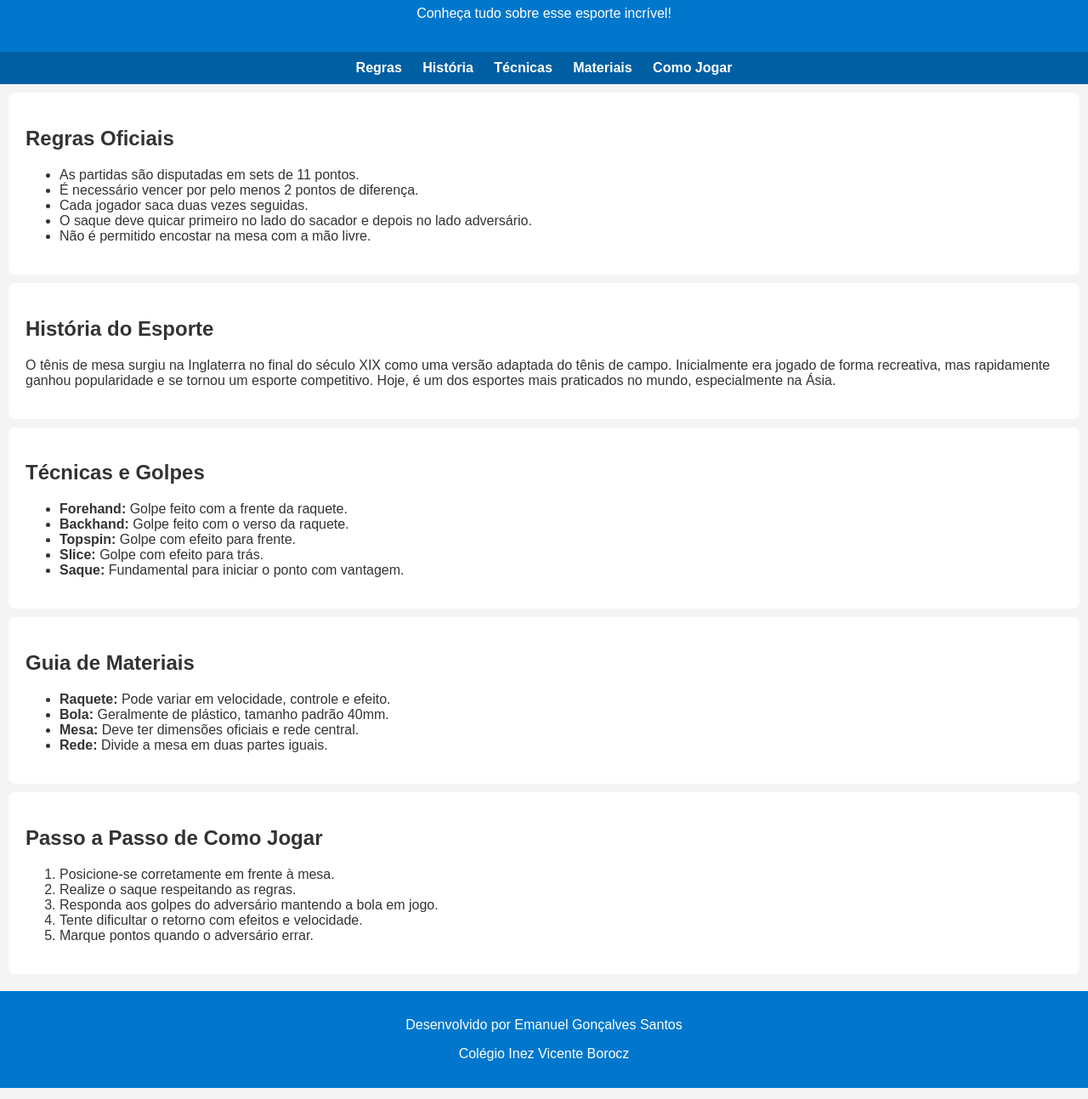
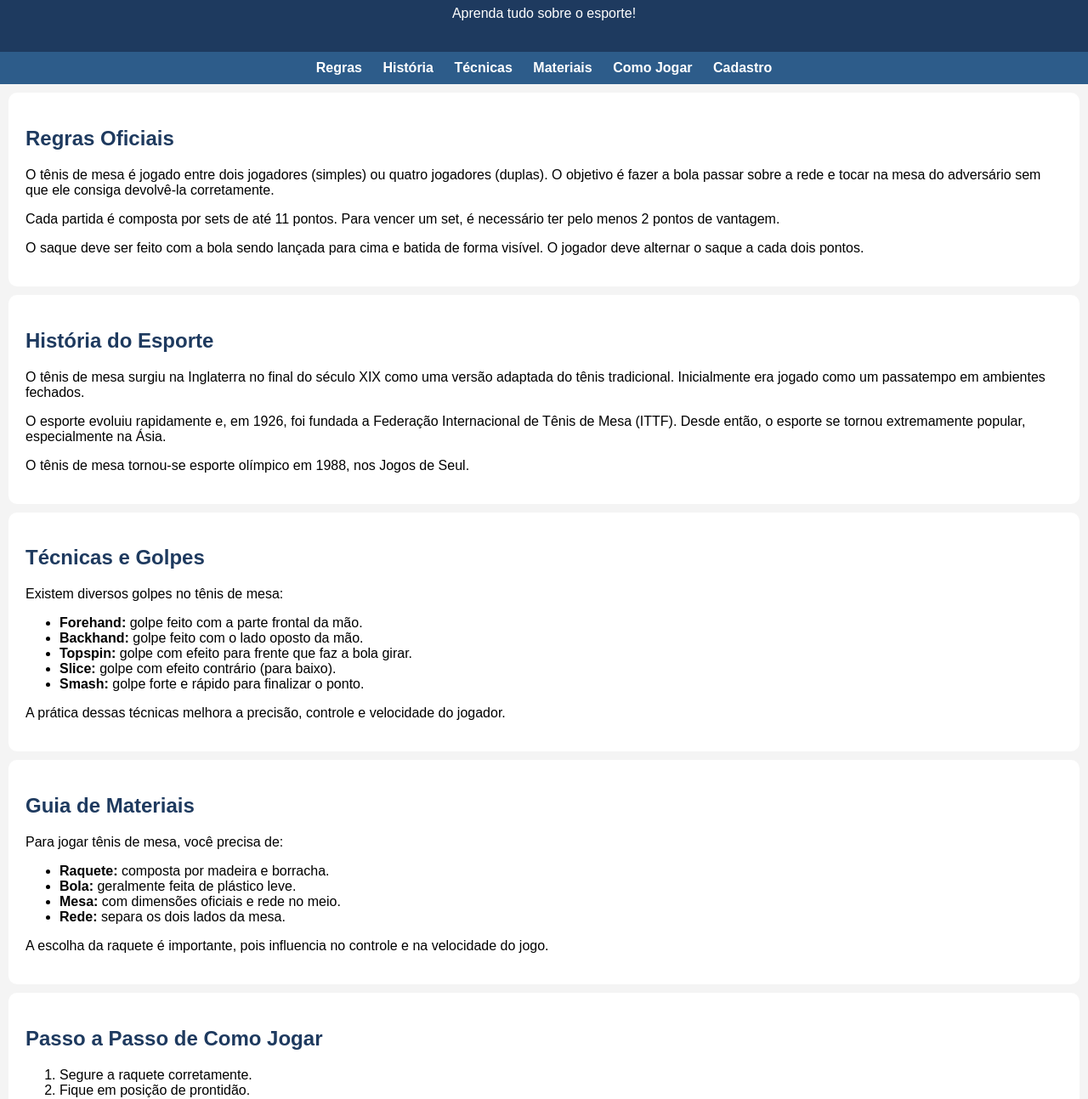
Before and after one commit to emanuelsantos06-web/Trabalho-de-ferias.github.io, a plain HTML site: page index.html in a window 1280 px wide. Shown: the part 93-1386 px from the top of the page at 85% size. Drawn offline with Linux system fonts and the light colour scheme.

Commit message:
Add files via upload

```diff
--- a/index.html
+++ b/index.html
@@ -1,44 +1,75 @@
 <!DOCTYPE html>
-<html lang="pt-BR">
+<html lang="pt-br">
 <head>
     <meta charset="UTF-8">
     <meta name="viewport" content="width=device-width, initial-scale=1.0">
     <title>Tênis de Mesa (Ping Pong)</title>
+
     <style>
         body {
             font-family: Arial, sans-serif;
             margin: 0;
             background-color: #f4f4f4;
-            color: #333;
         }
+
         header {
-            background-color: #0077cc;
+            background-color: #1e3a5f;
             color: white;
             padding: 20px;
             text-align: center;
         }
+
         nav {
-            background-color: #005fa3;
+            background-color: #2d5c8a;
             padding: 10px;
             text-align: center;
         }
+
         nav a {
             color: white;
-            margin: 0 10px;
+            margin: 10px;
             text-decoration: none;
             font-weight: bold;
         }
-        nav a:hover {
-            text-decoration: underline;
-        }
+
         section {
             padding: 20px;
             margin: 10px;
             background-color: white;
-            border-radius: 8px;
+            border-radius: 10px;
         }
+
+        h2 {
+            color: #1e3a5f;
+        }
+
+        form {
+            display: flex;
+            flex-direction: column;
+        }
+
+        input, textarea {
+            margin: 8px 0;
+            padding: 10px;
+            border-radius: 5px;
+            border: 1px solid #ccc;
+        }
+
+        button {
+            background-color: #1e3a5f;
+            color: white;
+            padding: 10px;
+            border: none;
+            border-radius: 5px;
+            cursor: pointer;
+        }
+
+        button:hover {
+            background-color: #16304d;
+        }
+
         footer {
-            background-color: #0077cc;
+            background-color: #1e3a5f;
             color: white;
             text-align: center;
             padding: 15px;
@@ -46,11 +77,12 @@
         }
     </style>
 </head>
+
 <body>
 
 <header>
     <h1>Tênis de Mesa (Ping Pong)</h1>
-    <p>Conheça tudo sobre esse esporte incrível!</p>
+    <p>Aprenda tudo sobre o esporte!</p>
 </header>
 
 <nav>
@@ -59,62 +91,108 @@
     <a href="#tecnicas">Técnicas</a>
     <a href="#materiais">Materiais</a>
     <a href="#comojogar">Como Jogar</a>
+    <a href="#cadastro">Cadastro</a>
 </nav>
 
 <section id="regras">
     <h2>Regras Oficiais</h2>
-    <ul>
-        <li>As partidas são disputadas em sets de 11 pontos.</li>
-        <li>É necessário vencer por pelo menos 2 pontos de diferença.</li>
-        <li>Cada jogador saca duas vezes seguidas.</li>
-        <li>O saque deve quicar primeiro no lado do sacador e depois no lado adversário.</li>
-        <li>Não é permitido encostar na mesa com a mão livre.</li>
-    </ul>
+    <p>
+        O tênis de mesa é jogado entre dois jogadores (simples) ou quatro jogadores (duplas).
+        O objetivo é fazer a bola passar sobre a rede e tocar na mesa do adversário sem que ele consiga devolvê-la corretamente.
+    </p>
+    <p>
+        Cada partida é composta por sets de até 11 pontos. Para vencer um set, é necessário ter pelo menos 2 pontos de vantagem.
+    </p>
+    <p>
+        O saque deve ser feito com a bola sendo lançada para cima e batida de forma visível.
+        O jogador deve alternar o saque a cada dois pontos.
+    </p>
 </section>
 
 <section id="historia">
     <h2>História do Esporte</h2>
     <p>
-        O tênis de mesa surgiu na Inglaterra no final do século XIX como uma versão adaptada do tênis de campo.
-        Inicialmente era jogado de forma recreativa, mas rapidamente ganhou popularidade e se tornou um esporte competitivo.
-        Hoje, é um dos esportes mais praticados no mundo, especialmente na Ásia.
+        O tênis de mesa surgiu na Inglaterra no final do século XIX como uma versão adaptada do tênis tradicional.
+        Inicialmente era jogado como um passatempo em ambientes fechados.
+    </p>
+    <p>
+        O esporte evoluiu rapidamente e, em 1926, foi fundada a Federação Internacional de Tênis de Mesa (ITTF).
+        Desde então, o esporte se tornou extremamente popular, especialmente na Ásia.
+    </p>
+    <p>
+        O tênis de mesa tornou-se esporte olímpico em 1988, nos Jogos de Seul.
     </p>
 </section>
 
 <section id="tecnicas">
     <h2>Técnicas e Golpes</h2>
+    <p>
+        Existem diversos golpes no tênis de mesa:
+    </p>
     <ul>
-        <li><strong>Forehand:</strong> Golpe feito com a frente da raquete.</li>
-        <li><strong>Backhand:</strong> Golpe feito com o verso da raquete.</li>
-        <li><strong>Topspin:</strong> Golpe com efeito para frente.</li>
-        <li><strong>Slice:</strong> Golpe com efeito para trás.</li>
-        <li><strong>Saque:</strong> Fundamental para iniciar o ponto com vantagem.</li>
+        <li><strong>Forehand:</strong> golpe feito com a parte frontal da mão.</li>
+        <li><strong>Backhand:</strong> golpe feito com o lado oposto da mão.</li>
+        <li><strong>Topspin:</strong> golpe com efeito para frente que faz a bola girar.</li>
+        <li><strong>Slice:</strong> golpe com efeito contrário (para baixo).</li>
+        <li><strong>Smash:</strong> golpe forte e rápido para finalizar o ponto.</li>
     </ul>
+    <p>
+        A prática dessas técnicas melhora a precisão, controle e velocidade do jogador.
+    </p>
 </section>
 
 <section id="materiais">
     <h2>Guia de Materiais</h2>
+    <p>
+        Para jogar tênis de mesa, você precisa de:
+    </p>
     <ul>
-        <li><strong>Raquete:</strong> Pode variar em velocidade, controle e efeito.</li>
-        <li><strong>Bola:</strong> Geralmente de plástico, tamanho padrão 40mm.</li>
-        <li><strong>Mesa:</strong> Deve ter dimensões oficiais e rede central.</li>
-        <li><strong>Rede:</strong> Divide a mesa em duas partes iguais.</li>
+        <li><strong>Raquete:</strong> composta por madeira e borracha.</li>
+        <li><strong>Bola:</strong> geralmente feita de plástico leve.</li>
+        <li><strong>Mesa:</strong> com dimensões oficiais e rede no meio.</li>
+        <li><strong>Rede:</strong> separa os dois lados da mesa.</li>
     </ul>
+    <p>
+        A escolha da raquete é importante, pois influencia no controle e na velocidade do jogo.
+    </p>
 </section>
 
 <section id="comojogar">
     <h2>Passo a Passo de Como Jogar</h2>
     <ol>
-        <li>Posicione-se corretamente em frente à mesa.</li>
-        <li>Realize o saque respeitando as regras.</li>
-        <li>Responda aos golpes do adversário mantendo a bola em jogo.</li>
-        <li>Tente dificultar o retorno com efeitos e velocidade.</li>
-        <li>Marque pontos quando o adversário errar.</li>
+        <li>Segure a raquete corretamente.</li>
+        <li>Fique em posição de prontidão.</li>
+        <li>Realize o saque lançando a bola para cima.</li>
+        <li>Tente manter a bola em jogo devolvendo corretamente.</li>
+        <li>Use diferentes golpes e estratégias para vencer o ponto.</li>
     </ol>
+    <p>
+        Com prática e dedicação, você pode evoluir rapidamente no esporte.
+    </p>
+</section>
+
+<section id="cadastro">
+    <h2>Cadastrar-se para aprender tênis de mesa!</h2>
+
+    <form>
+        <label>Seu nome:</label>
+        <input type="text" placeholder="Digite seu nome">
+
+        <label>Digite seu e-mail:</label>
+        <input type="email" placeholder="Digite seu e-mail">
+
+        <label>Telefone:</label>
+        <input type="tel" placeholder="Digite seu telefone">
+
+        <label>Por que nós contatar:</label>
+        <textarea placeholder="Explique seu interesse"></textarea>
+
+        <button type="submit">Enviar</button>
+    </form>
 </section>
 
 <footer>
-    <p>Desenvolvido por Emanuel Gonçalves Santos</p>
+    <p>Site criado por Emanuel Gonçalves Santos</p>
     <p>Colégio Inez Vicente Borocz</p>
 </footer>
 
```
